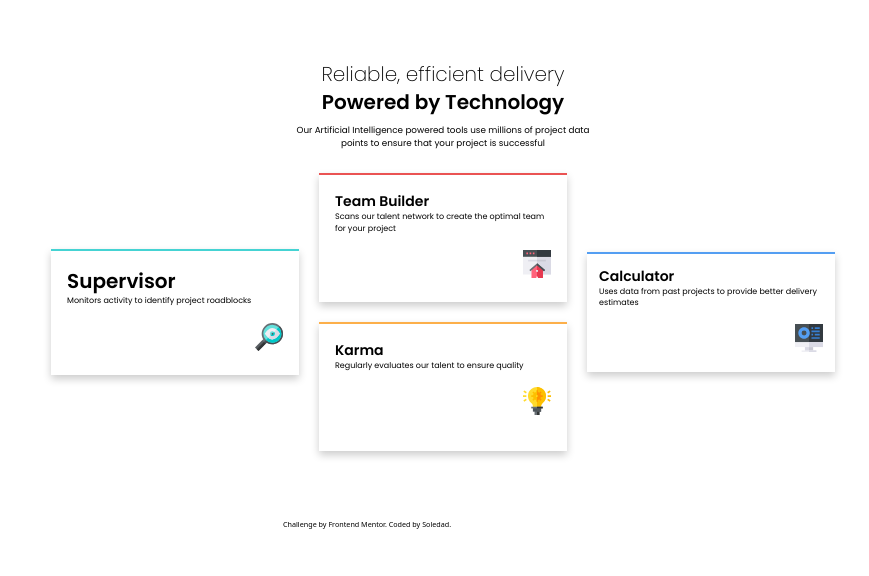
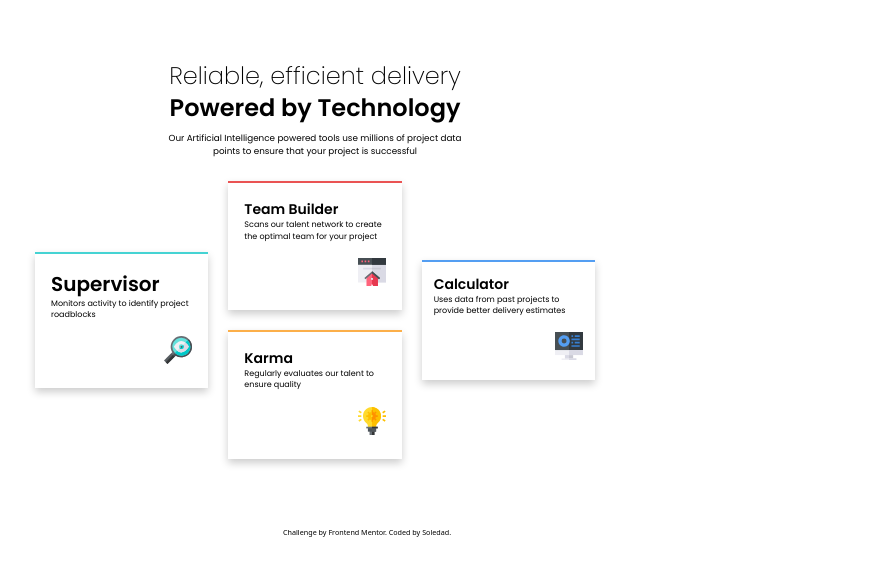
Before and after one commit to solzambrano/proyect_four_card, a plain HTML site: page index.html in a window 1280 px wide. Shown: the whole page, without its empty margins (197-1066 px from the left). Drawn offline with nearby package versions, Linux system fonts and the light colour scheme.

Commit message:
ajuste de tamaños

```diff
--- a/index.html
+++ b/index.html
@@ -10,12 +10,12 @@
   </head>
   <body>
     <main
-      class="p-12 my-3 font-[family-name:var(--heading)] text-sm bg-[var(--gray-400)] max-w[300px]">
+      class="p-12 my-3 font-[family-name:var(--heading)] text-sm bg-[var(--gray-400)] max-w[300px] md:min-w[600px] md:w-5xl">
       <header>
-        <h1 class="font-extralight md:text-center md:text-xl">
+        <h1 class="font-extralight md:text-center md:text-2xl">
           Reliable, efficient delivery
         </h1>
-        <h2 class="font-semibold md:text-center md:text-xl">
+        <h2 class="font-semibold md:text-center md:text-2xl">
           Powered by Technology
         </h2>
         <p
@@ -25,7 +25,7 @@
         </p>
       </header>
       <section
-        class="md:grid md:grid-cols-3 md:grid-rows-2 md:gap-1 md:m-auto md:max-w-[800px]">
+        class="md:grid md:grid-cols-3 md:grid-rows-2 md:gap-1 md:m-auto md:w-xl">
         <article
           class="p-4 my-4 bg-[var(--white)] shadow-[0_4px_8px_0_rgba(0,0,0,0.2)] border-t-2 border-t-[var(--cyan)] md:col-span-1 md:row-span-2 md:my-0 md:md:self-center md:max-w-3xs md:m-2">
           <h2 class="font-semibold text-sm md:text-xl">Supervisor</h2>
```
